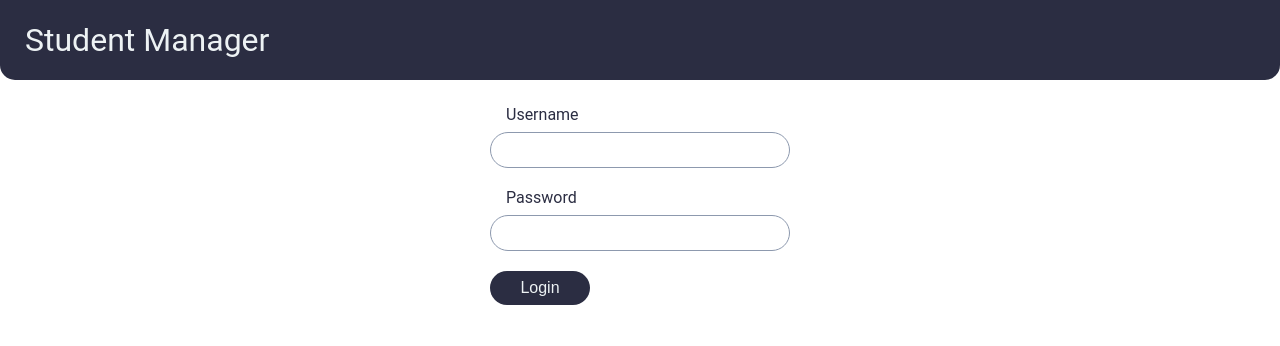
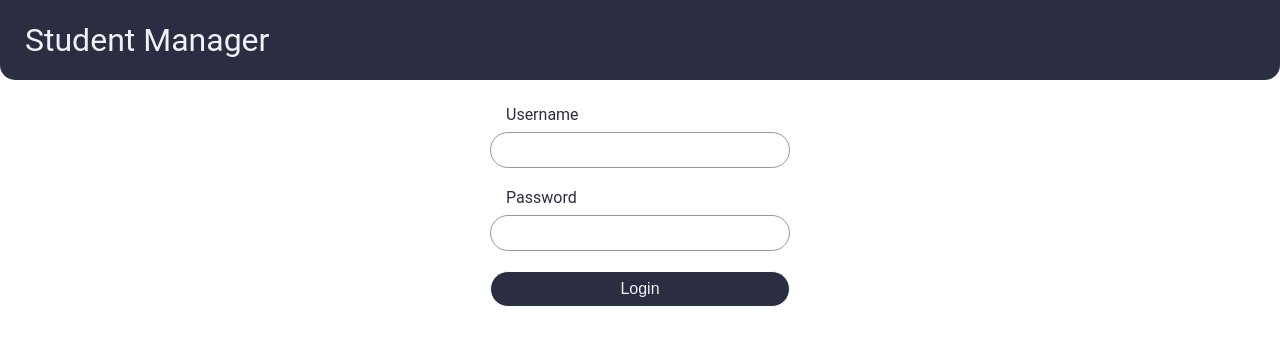
Before and after one commit to StratenyNinja/StudentManager, an Angular app: page / in a window 1280 px wide. Shown: the top 346 px of the page. Built offline with nearby package versions, Linux system fonts and the light colour scheme.

Commit message:
Update default button style

```diff
--- a/src/styles.css
+++ b/src/styles.css
@@ -12,11 +12,12 @@ html, body {
 }
 
 button {
-    width: 100px;
-    padding: 0.5em 1em;
-    font-size: 1em;
-    border: none;
-    border-radius: 1.5em;
+    padding: 0.5rem 1rem;
+    font-size: 1rem;
+    color: #EDF2F4;
+    background-color: #2B2D42;
+    border: 1px solid white;
+    border-radius: 1.5rem;
     cursor: pointer;
 }
 
```
